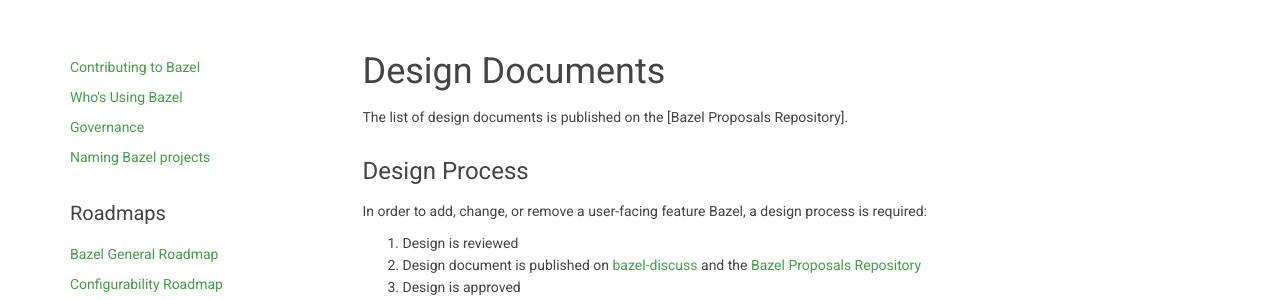
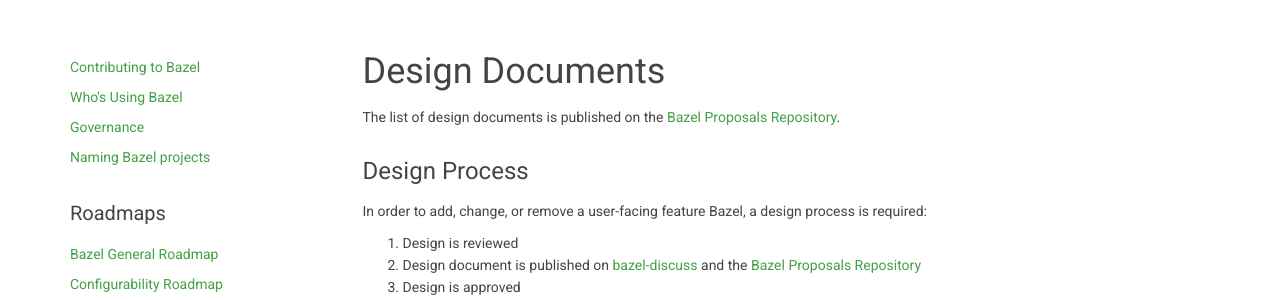
Before and after one commit to bazelbuild/bazel-website, a Jekyll site: the page built from designs/index.md, in a window 1280 px wide and 1179 px high. Shown: the part 150-450 px from the top of the window. Built offline with Jekyll 4.4.1, drawn with Linux system fonts in a browser that asks for light colours; nearby versions of some CDN libraries; library files that are not in the unit come from our copies; Markdown is read by kramdown in place of the engine named in the settings; comment, search, counter and statistics services are not loaded; some of the changed lines change nothing that is shown.

Commit message:
Fixed link

```diff
--- a/designs/index.md
+++ b/designs/index.md
@@ -5,7 +5,7 @@
 
 # Design Documents
 
-The list of design documents is published on the [Bazel Proposals Repository].
+The list of design documents is published on the [Bazel Proposals Repository](https://github.com/bazelbuild/proposals).
 
 ## Design Process
 
```
